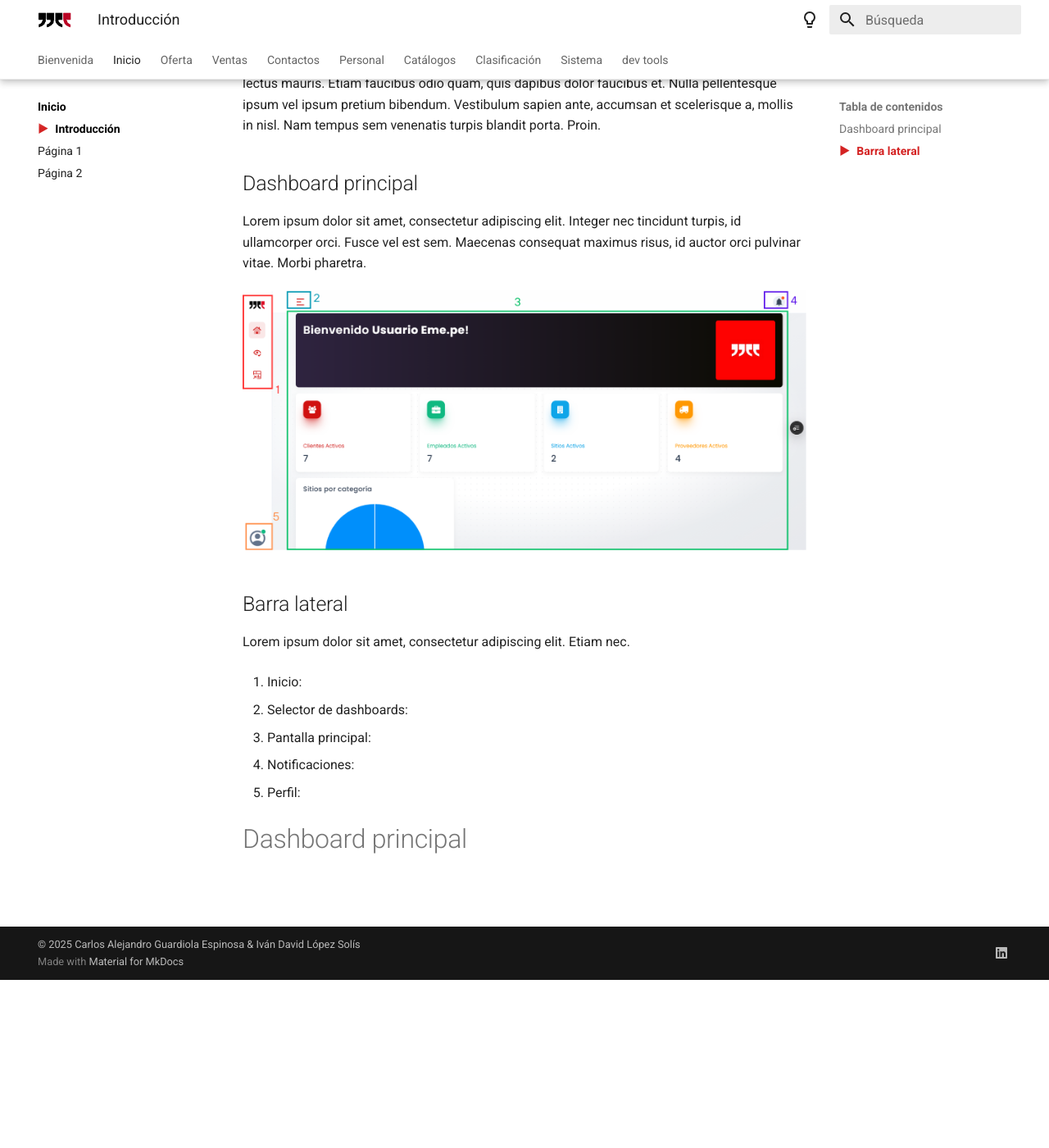
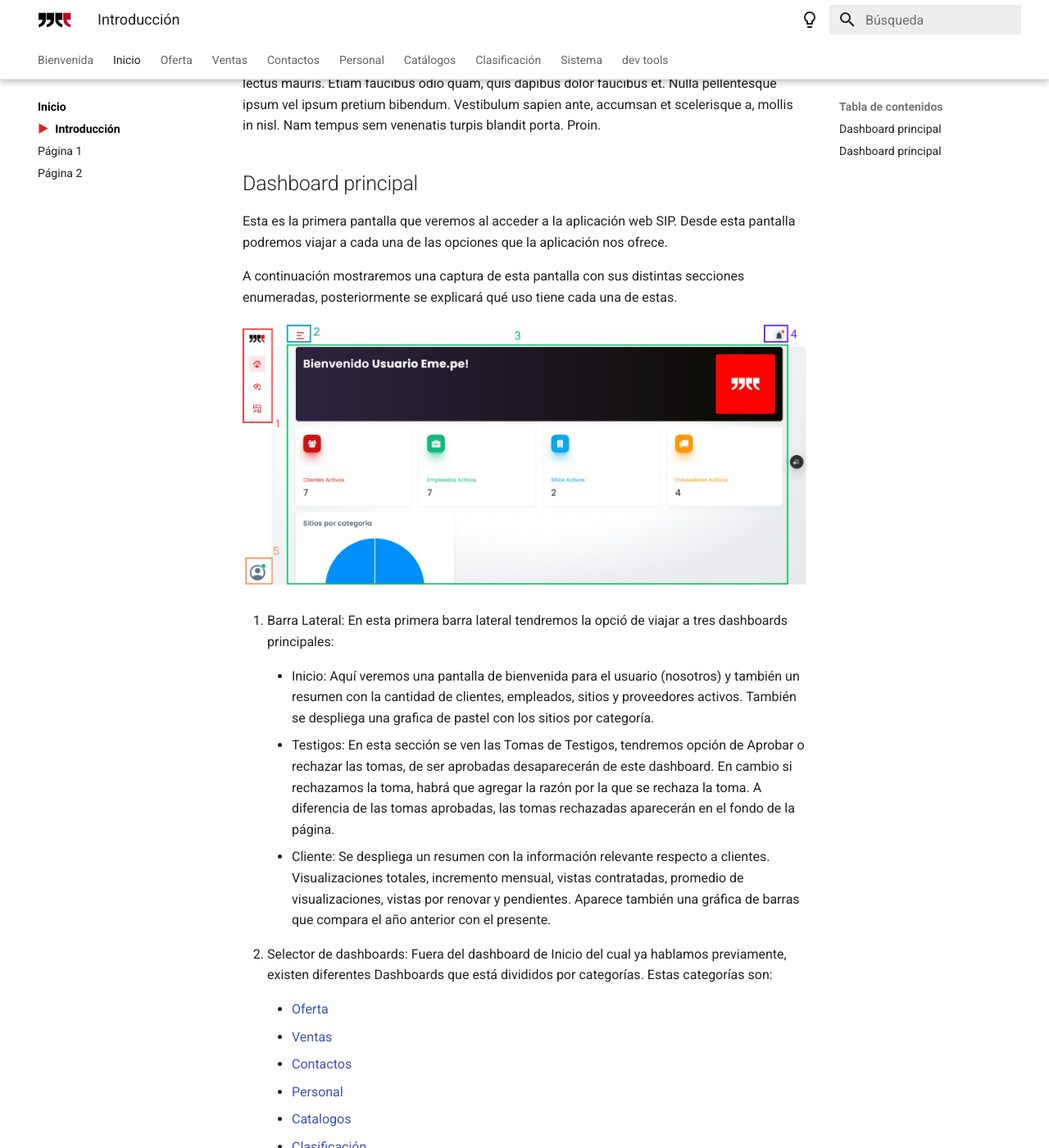
Before and after one commit to SmolBam-git/mkdocs-material-sipdoc, an MkDocs documentation site: the page built from docs/inicio.md, in a window 1280 px wide and 1400 px high, scrolled down 205 px. Shown: the whole window at 82% size. Built offline with MkDocs 1.6.1 and Material for MkDocs 9.7.7, drawn with Linux system fonts in a browser that asks for light colours.

Commit message:
inicio.md almost finished

```diff
--- a/docs/inicio.md
+++ b/docs/inicio.md
@@ -4,19 +4,40 @@ Lorem ipsum dolor sit amet, consectetur adipiscing elit. Donec eget gravida est.
 
 ## Dashboard principal
 
-Lorem ipsum dolor sit amet, consectetur adipiscing elit. Integer nec tincidunt turpis, id ullamcorper orci. Fusce vel est sem. Maecenas consequat maximus risus, id auctor orci pulvinar vitae. Morbi pharetra.
+Esta es la primera pantalla que veremos al acceder a la aplicación web SIP. Desde esta pantalla podremos viajar a cada una de las opciones que la aplicación nos ofrece.
+
+A continuación mostraremos una captura de esta pantalla con sus distintas secciones enumeradas, posteriormente se explicará qué uso tiene cada una de estas.
 
 ![mainDashboard](assets/mainDashboardEnum.png)
 
-## Barra lateral
+1. Barra Lateral: En esta primera barra lateral tendremos la opció de viajar a tres dashboards principales:
 
-Lorem ipsum dolor sit amet, consectetur adipiscing elit. Etiam nec.
+    - Inicio: Aquí veremos una pantalla de bienvenida para el usuario (nosotros) y también un resumen con la cantidad de clientes, empleados, sitios y proveedores activos. También se despliega una grafica de pastel con los sitios por categoría.
 
-1. Inicio:
+    - Testigos: En esta sección se ven las Tomas de Testigos, tendremos opción de Aprobar o rechazar las tomas, de ser aprobadas desaparecerán de este dashboard. En cambio si rechazamos la toma, habrá que agregar la razón por la que se rechaza la toma. A diferencia de las tomas aprobadas, las tomas rechazadas aparecerán en el fondo de la página.
+
+    - Cliente: Se despliega un resumen con la información relevante respecto a clientes. Visualizaciones totales, incremento mensual, vistas contratadas, promedio de visualizaciones, vistas por renovar y pendientes. Aparece también una gráfica de barras que compara el año anterior con el presente.
+
+2. Selector de dashboards: Fuera del dashboard de Inicio del cual ya hablamos previamente, existen diferentes Dashboards que está divididos por categorías. Estas categorías son:
+
+    <a></a>
+
+    - <a href="/oferta/">Oferta</a>
+
+    - <a href="/ventas/">Ventas</a>
+
+    - <a href="/contactos/">Contactos</a>
+
+    - <a href="/personal/">Personal</a>
+
+    - <a href="/catalogos/">Catalogos</a>
+
+    - <a href="/clasificacion/">Clasificación</a>
+
+    - <a href="/sistema/">Sistema</a>
 
 
 
-2. Selector de dashboards:
 
 3. Pantalla principal:
 
@@ -24,4 +45,4 @@ Lorem ipsum dolor sit amet, consectetur adipiscing elit. Etiam nec.
 
 5. Perfil:
 
-# Dashboard principal
+## Dashboard principal
--- a/mkdocs.yml
+++ b/mkdocs.yml
@@ -9,7 +9,7 @@ site_name: SIP
 theme:
   name: material
   language: es
-  logo: /assets/logoCut.png    # Logo predeterminado
+  logo: /assets/logoCut.png
   font:
     text: Roboto
     code: Roboto Mono
@@ -47,6 +47,7 @@ theme:
         name: Switch to light mode
 
 extra:
+  homepage: bienvenida
   social:
     - icon: fontawesome/brands/linkedin
       link: https://www.linkedin.com/company/emepeweb
```
